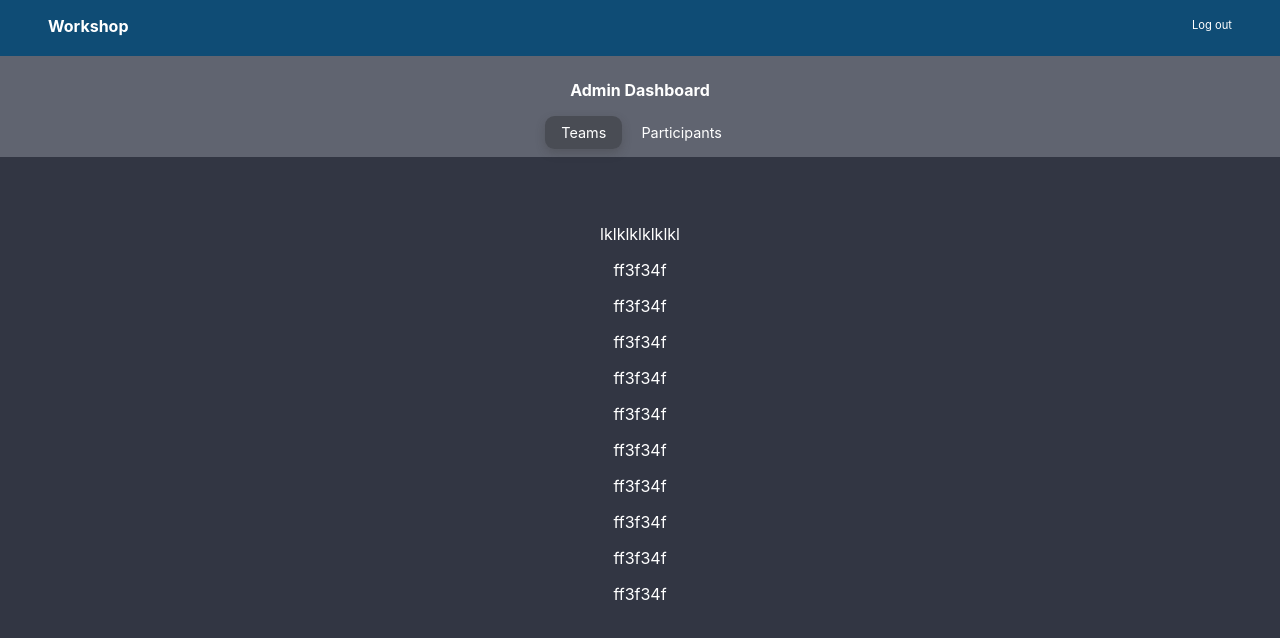
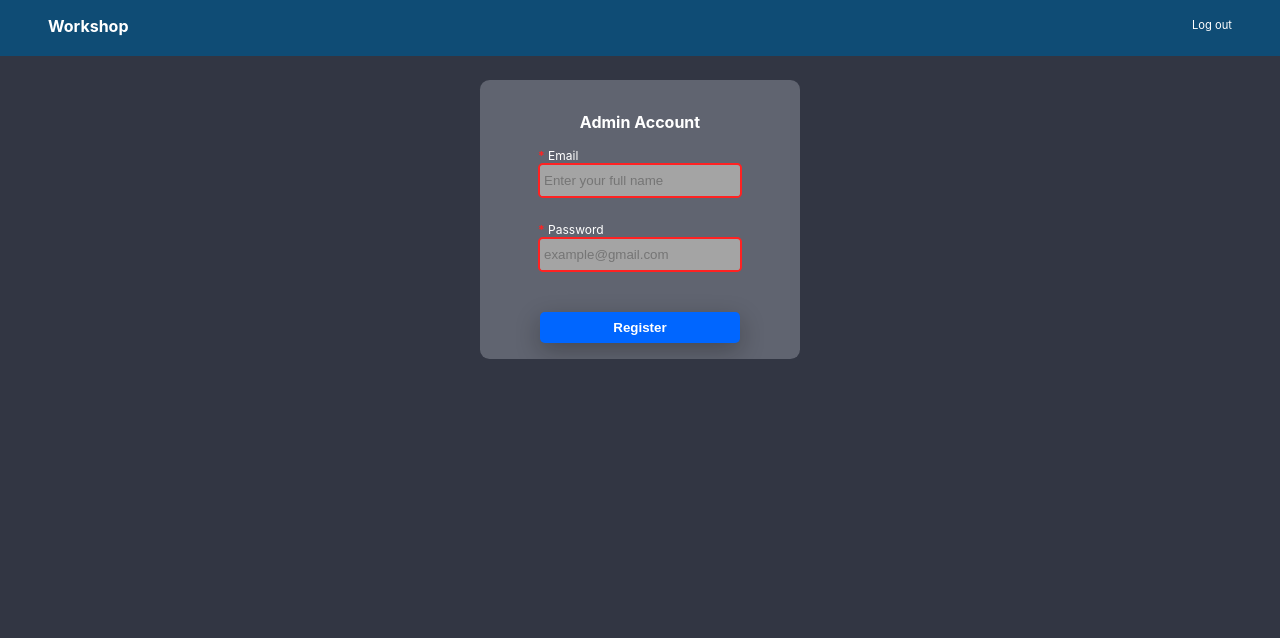
Before and after one commit to robertocarlosmedina/workshop, a React (Create React App) app: page /admin in a window 1280 px wide. Shown: the top 638 px of the page. Built offline with nearby package versions, Linux system fonts and the light colour scheme.

Commit message:
Implementation of te login form
Starting the implementation of the admin features

```diff
--- a/src/App.js
+++ b/src/App.js
@@ -10,6 +10,7 @@ import RegistrationConfirm from "./components/userInterface/registrationConfirm"
 import Competition from "./components/userInterface/competition/competition";
 import WorkshopCalendar from "./components/userInterface/workshopCalendar";
 import AdminDashboard from "./components/admin/adminDashboard";
+import LoginAuth from "./components/admin/loginAuth";
 import UrlError404 from "./components/urlError404";
 
 function App() {
@@ -26,7 +27,7 @@ function App() {
         <Route exact path={"/participant/"} element={<RegistrationConfirm />} />
         <Route exact path={"/competition"} element={<Competition />} />
         <Route exact path={"/calendar"} element={<WorkshopCalendar />} />
-        <Route exact path={"/admin"} element={<AdminDashboard />} />
+        <Route exact path={"/admin"} element={<LoginAuth />} />
         <Route exact path="*" element={<UrlError404 />} />
       </Routes>
       <UICards card_name="header-card">
--- /dev/null
+++ b/src/components/admin/loginAuth.css
@@ -0,0 +1,7 @@
+.login-registration-form{
+    margin-left: -4.5rem;
+}
+
+.login-ajust-button{
+    width: 12.5rem;
+}
--- /dev/null
+++ b/src/components/admin/loginAuth.js
@@ -0,0 +1,85 @@
+import React, { useState } from "react";
+import { useNavigate } from "react-router";
+
+import UICards from "../uicards/uiCards";
+
+import "./loginAuth.css";
+
+function LoginAuth() {
+  const urlChanger = useNavigate();
+  const [email, setEmail] = useState({ value: "", valid: false });
+  const [password, setPassword] = useState({ value: "", valid: false });
+
+  function validateEmptyString(string) {
+    return string !== "" ? true : false;
+  }
+
+  const emailFieldHandler = (event) => {
+    const givenText = event.target.value;
+    setEmail({ value: givenText, valid: validateEmptyString(givenText) });
+  };
+
+  const passwordFieldHandler = (event) => {
+    const givenText = event.target.value;
+    setPassword({ value: givenText, valid: validateEmptyString(givenText) });
+  };
+
+  function authenticateAdministrator(event) {
+    event.preventDefault(); // Disable to form to send the request to the server and reload page
+    if (email.valid && password.valid) {
+      console.log(email.value, password.value);
+    }
+  }
+
+  return (
+    <UICards card_name='login-card'>
+        <h2 className="form-title">Admin Account</h2>
+      <form>
+        <ul className='login-registration-form'>
+          <li className='form-item login-form-item'>
+            <p>
+              <label>
+                <span>*</span> Email
+              </label>
+            </p>
+            <input
+              type='email'
+              value={email.value}
+              onChange={emailFieldHandler}
+              className={`resgistrion-input-field ${
+                email.valid ? "valid" : "invalid"
+              }`}
+              required
+              placeholder='Enter your full name'
+            />
+          </li>
+          <li className='form-item login-form-item'>
+            <p>
+              <label>
+                <span>*</span> Password
+              </label>
+            </p>
+            <input
+              type='password'
+              value={password.value}
+              onChange={passwordFieldHandler}
+              className={`resgistrion-input-field ${
+                password.valid ? "valid" : "invalid"
+              }`}
+              required
+              placeholder='example@gmail.com'
+            />
+          </li>
+        </ul>
+        <button
+          className="button primary-button login-ajust-button"
+          onClick={authenticateAdministrator}
+        >
+          Register
+        </button>
+      </form>
+    </UICards>
+  );
+}
+
+export default LoginAuth;
--- a/src/components/uicards/cards.css
+++ b/src/components/uicards/cards.css
@@ -18,6 +18,30 @@
   overflow: hidden;
   background-color: var(--card-background-color-1);
   border: 1px solid #7c7c7cb0;
+}
+
+.ui-display-card-1 {
+  width: 80%;
+  max-width: 50rem;
+  position: relative;
+  margin: min(15vh, 5rem) auto;
+  padding: 1rem;
+  border-radius: var(--card-border-radius);
+  text-align: center;
+  overflow: hidden;
+}
+
+.login-card {
+  width: 40%;
+  min-width: 13rem;
+  max-width: 18rem;
+  position: relative;
+  margin: 5rem auto;
+  padding: 1rem;
+  background-color: var(--card-background-color-1);
+  border-radius: var(--card-border-radius);
+  text-align: center;
+  overflow: hidden;
 }
 
 .ui-display-card-background-null {
```
